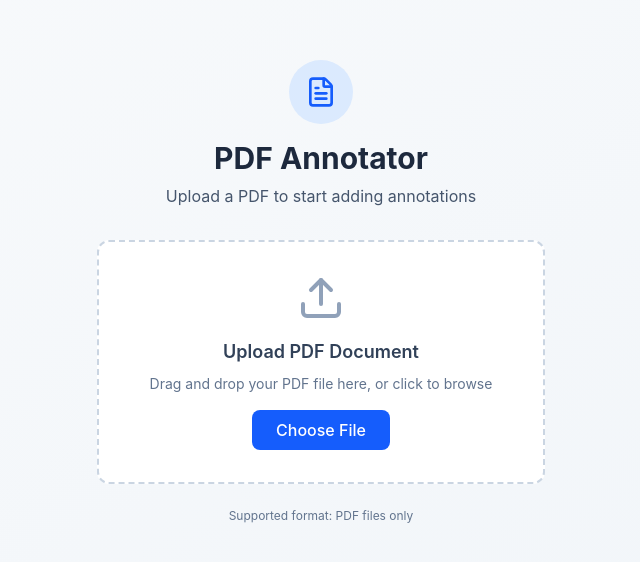
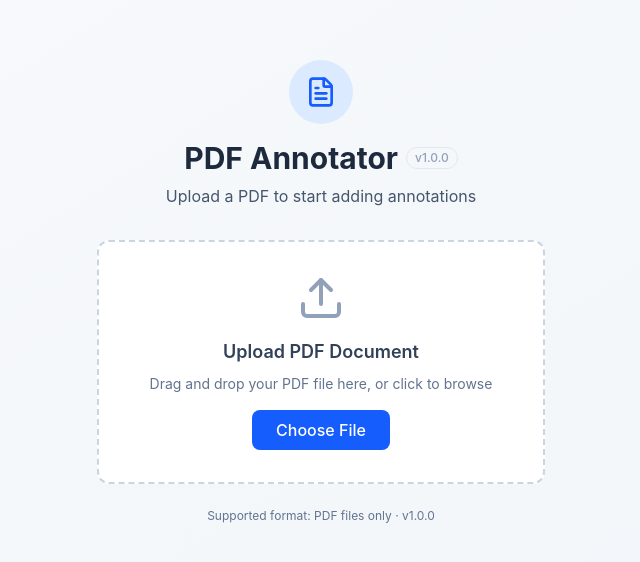
Before and after one commit to devskale/pdf-editor, a React (Vite) app: page / in a window 1280 px wide. Shown: the part 108-670 px from the top of the page, without its empty margins (319-959 px from the left). Built offline with nearby package versions, Linux system fonts and the light colour scheme.

Commit message:
feat: show app version on the upload (landing) screen
Version pill next to the title and in the footer, so it's visible on app
open without needing to load a PDF first.

```diff
--- a/src/components/FileUpload.tsx
+++ b/src/components/FileUpload.tsx
@@ -48,7 +48,10 @@ export const FileUpload: React.FC<FileUploadProps> = ({
           <div className="inline-flex items-center justify-center w-16 h-16 bg-blue-100 rounded-full mb-4">
             <FileText className="w-8 h-8 text-blue-600" />
           </div>
-          <h1 className="text-3xl font-bold text-slate-800 mb-2">PDF Annotator</h1>
+          <div className="flex items-center justify-center gap-2 mb-2">
+            <h1 className="text-3xl font-bold text-slate-800">PDF Annotator</h1>
+            <span className="text-xs font-medium text-slate-400 border border-slate-200 rounded-full px-2 py-0.5">v{__APP_VERSION__}</span>
+          </div>
           <p className="text-slate-600">Upload a PDF to start adding annotations</p>
         </div>
 
@@ -87,7 +90,7 @@ export const FileUpload: React.FC<FileUploadProps> = ({
         </div>
 
         <div className="mt-6 text-xs text-slate-500 text-center">
-          Supported format: PDF files only
+          Supported format: PDF files only · v{__APP_VERSION__}
         </div>
       </div>
     </div>
```
